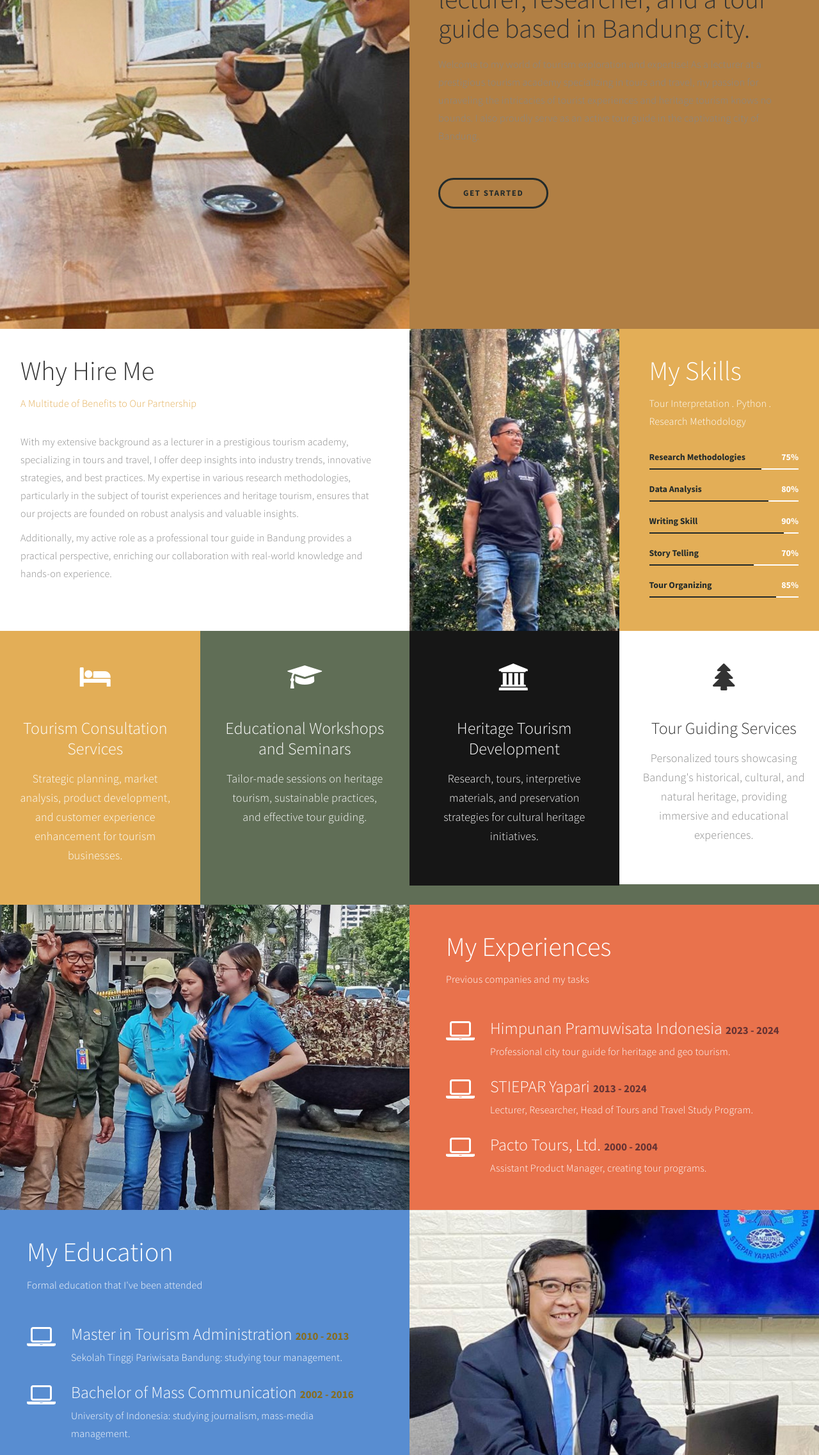
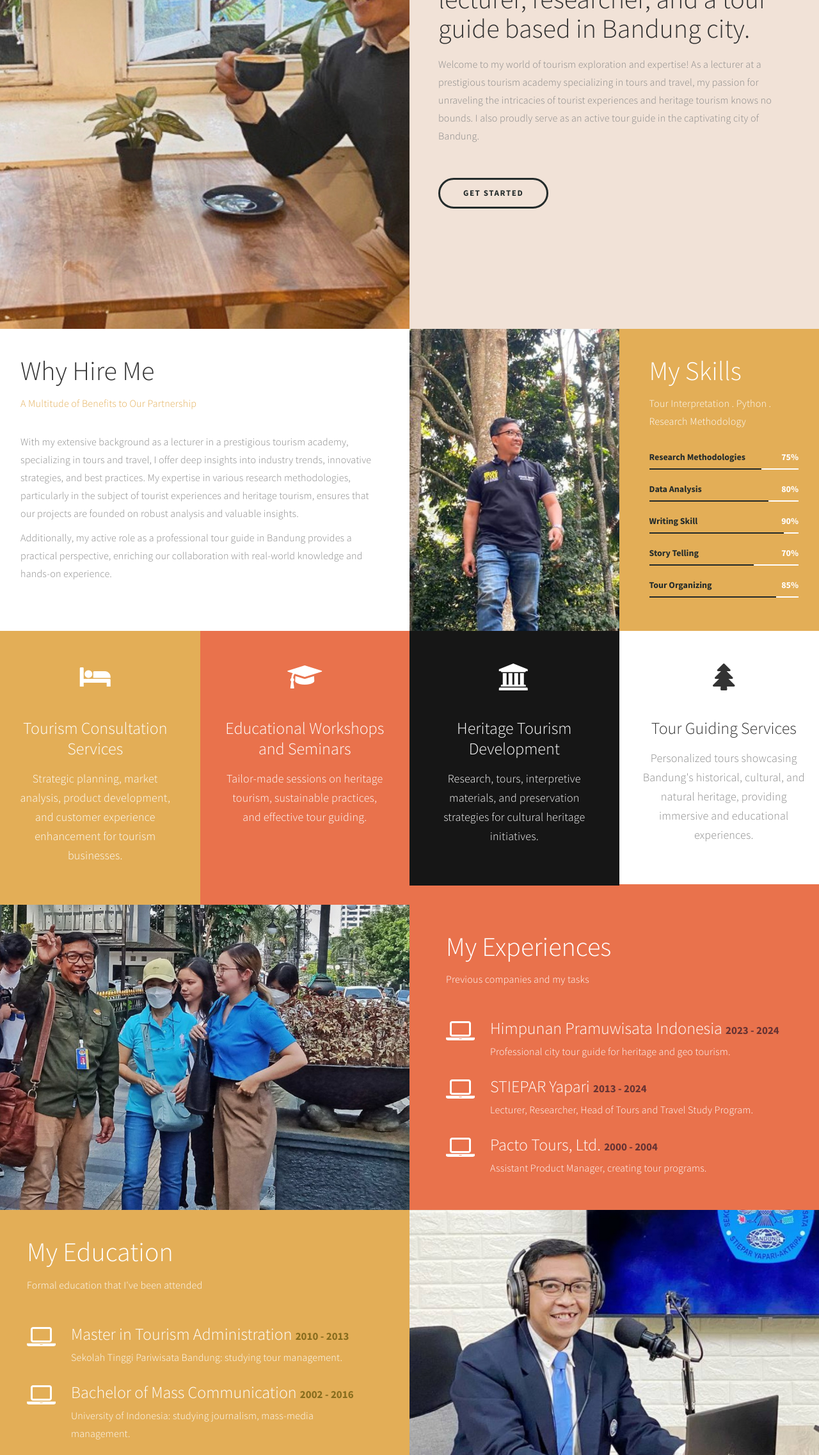
Before and after one commit to adrian-agoes/adrianagoes, a plain HTML site: page index.html in a window 1280 px wide. Shown: the part 286-2560 px from the top of the page at 64% size. Drawn offline with Linux system fonts and the light colour scheme.

Commit message:
Update templatemo-style.css
copy and paste original css from the template to take it to original template color

```diff
--- a/css/templatemo-style.css
+++ b/css/templatemo-style.css
@@ -349,7 +349,7 @@ a:hover, a:active, a:focus {
 }
 
 #home .col-md-6 {
-  background: #B17F44;
+  background: #f1e2d7;
 /* light blue color: #c3eafd; */
   padding-right: 0;
   padding-left: 0;
@@ -416,7 +416,7 @@ a:hover, a:active, a:focus {
 -----------------------------------------*/
 
 #service {
-  background: #606E56;
+  background: #E9724C;
 }
 
 #service p {
@@ -462,7 +462,7 @@ a:hover, a:active, a:focus {
 -----------------------------------------*/
 
 #education {
-  background: #588DD1;
+  background: #E3AE57;
 }
 
 #education .education-img {
@@ -523,7 +523,7 @@ a:hover, a:active, a:focus {
 -----------------------------------------*/
 
 #contact {
-  background: #986832;
+  background: #E9724C;
 }
 
 #contact .contact-form,
```
